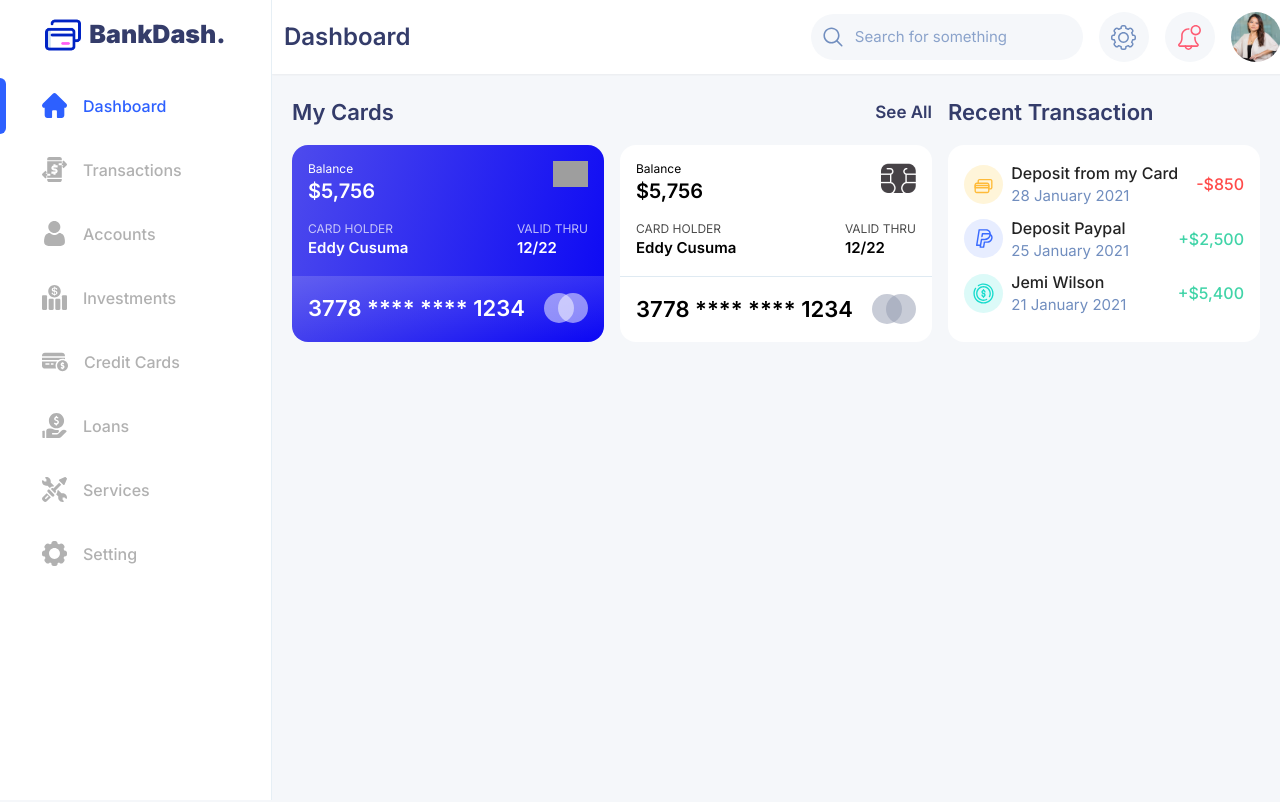
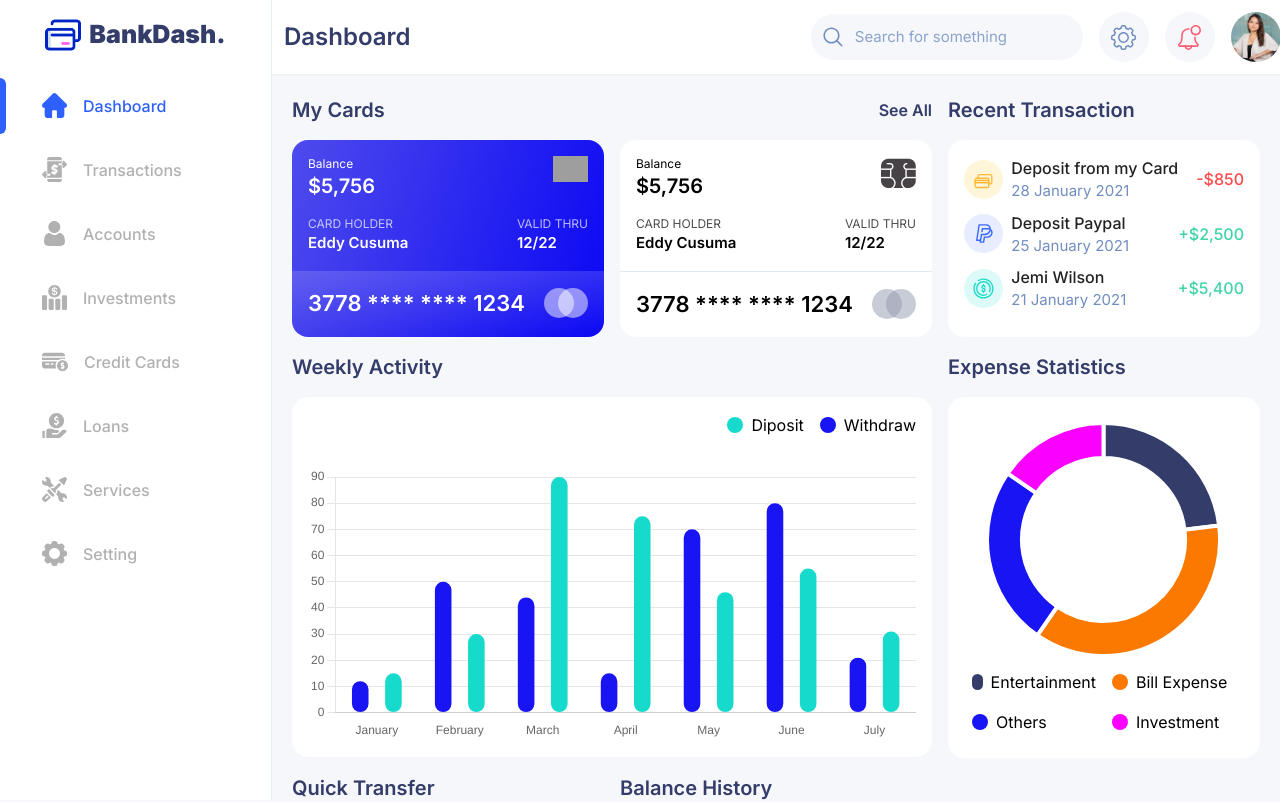
Before and after one commit to Nhud4/bank-dash, a Next.js app: page / in a window 1280 px wide. Shown: the top 802 px of the page. Built offline with nearby package versions, Linux system fonts and the light colour scheme; grey boxes are pictures that could not be loaded.

Commit message:
add chart dashboard

```diff
--- a/app/globals.css
+++ b/app/globals.css
@@ -17,11 +17,11 @@
 } */
 
 body {
-  background: rgba(245, 247, 250, 1)
+  background: rgba(245, 247, 250, 1);
 }
 input {
   font-size: 15px;
-  color: #8BA3CB;
+  color: #8ba3cb;
   border-radius: none;
   border: none;
   outline: none;
@@ -29,5 +29,5 @@ input {
 }
 input::placeholder {
   font-size: 15px;
-  color: #8BA3CB;
+  color: #8ba3cb;
 }
--- a/app/page.tsx
+++ b/app/page.tsx
@@ -3,18 +3,36 @@
 import React from 'react'
 import CreditCard from '@/components/cards/creditCard'
 import TransactionCard from '@/components/cards/transactionCard'
+import HomeBarChart from '@/components/homeChart/barChart'
+import HomePieChart from '@/components/homeChart/pieChart'
+import HomeLineChart from '@/components/homeChart/lineChart'
+import TransferCard from '@/components/cards/trsnferCard'
 
 export default function Home() {
   return (
     <div className='grid grid-cols-3 gap-4'>
-      <h1 className='text-[22px] font-semibold text-[#343C6A]'>My Cards</h1>
-      <h1 className='text-[17px] font-semibold text-[#343C6A] justify-self-end place-self-center'>
+      <h1 className='text-xl font-semibold text-[#343C6A]'>My Cards</h1>
+      <h1 className='text-base font-semibold text-[#343C6A] justify-self-end place-self-center'>
         See All
       </h1>
-      <h1 className='text-[22px] font-semibold text-[#343C6A]'>Recent Transaction</h1>
+      <h1 className='text-xl font-semibold text-[#343C6A]'>Recent Transaction</h1>
       <CreditCard type='blue' />
       <CreditCard type='white' />
       <TransactionCard />
+      <h1 className='text-xl font-semibold text-[#343C6A] col-span-2'>Weekly Activity</h1>
+      <h1 className='text-xl font-semibold text-[#343C6A]'>Expense Statistics</h1>
+      <div className='col-span-2'>
+        <HomeBarChart />
+      </div>
+      <div>
+        <HomePieChart />
+      </div>
+      <h1 className='text-xl font-semibold text-[#343C6A]'>Quick Transfer</h1>
+      <h1 className='text-xl font-semibold text-[#343C6A] col-span-2'>Balance History</h1>
+      <TransferCard />
+      <div className='col-span-2'>
+        <HomeLineChart />
+      </div>
     </div>
   )
 }
--- a/app/setting/tabs.css
+++ b/app/setting/tabs.css
@@ -1,9 +1,9 @@
 .react-tabs__tab-list {
-    @apply flex justify-start items-center mb-4 border-b border-[#F4F5F7]
+  @apply flex justify-start items-center mb-4 border-b border-[#F4F5F7];
 }
 .react-tabs__tab {
-    @apply pb-2 px-4 border-b-2 border-white text-sm text-[#718EBF] cursor-pointer
+  @apply pb-2 px-4 border-b-2 border-white text-sm text-[#718EBF] cursor-pointer;
 }
 .react-tabs__tab--selected {
-    @apply border-b-2 border-[#1814F3] text-sm text-[#1814F3] cursor-pointer
+  @apply border-b-2 border-[#1814F3] text-sm text-[#1814F3] cursor-pointer;
 }
--- /dev/null
+++ b/components/cards/trsnferCard/index.tsx
@@ -0,0 +1,11 @@
+'use client'
+
+import React from 'react'
+
+export default function TransferCard() {
+  return (
+    <div className='bg-white p-4 rounded-2xl'>
+      <h1>Transfer card</h1>
+    </div>
+  )
+}
--- /dev/null
+++ b/components/homeChart/barChart/index.tsx
@@ -0,0 +1,22 @@
+'use client'
+
+import React from 'react'
+import BarChart from '@/elements/chart/barChart'
+
+export default function HomeBarChart() {
+  return (
+    <div className='bg-white p-4 rounded-2xl'>
+      <div className='flex justify-end items-center space-x-4'>
+        <div className='flex items-center space-x-2'>
+          <div className='bg-[#16DBCC] w-4 h-4 rounded-full' />
+          <h1>Diposit</h1>
+        </div>
+        <div className='flex items-center space-x-2'>
+          <div className='bg-[#1814F3] w-4 h-4 rounded-full' />
+          <h1>Withdraw</h1>
+        </div>
+      </div>
+      <BarChart />
+    </div>
+  )
+}
--- /dev/null
+++ b/components/homeChart/lineChart/index.tsx
@@ -0,0 +1,12 @@
+'use client'
+
+import React from 'react'
+import BaseLineChart from '@/elements/chart/lineChart'
+
+export default function HomeLineChart() {
+  return (
+    <div className='bg-white p-4 rounded-2xl'>
+      <BaseLineChart />
+    </div>
+  )
+}
--- /dev/null
+++ b/components/homeChart/pieChart/index.tsx
@@ -0,0 +1,30 @@
+'use client'
+
+import React from 'react'
+import BasePieChart from '@/elements/chart/pieChart'
+
+export default function HomePieChart() {
+  const dataLabels = [
+    { labels: 'Entertainment', color: '#343C6A' },
+    { labels: 'Bill Expense', color: '#FC7900' },
+    { labels: 'Others', color: '#1814F3' },
+    { labels: 'Investment', color: '#FA00FF' }
+  ]
+  return (
+    <div className='bg-white p-6 rounded-2xl'>
+      <div className='flex justify-center'>
+        <div className='w-[90%]'>
+          <BasePieChart />
+        </div>
+      </div>
+      <div className='grid grid-cols-2 gap-4 mt-3'>
+        {dataLabels.map((item, key) => (
+          <div key={key} className='flex items-center space-x-2'>
+            <div style={{ backgroundColor: item.color }} className='w-4 h-4 rounded-full' />
+            <h1>{item.labels}</h1>
+          </div>
+        ))}
+      </div>
+    </div>
+  )
+}
--- /dev/null
+++ b/elements/chart/barChart/index.tsx
@@ -0,0 +1,73 @@
+'use client'
+
+import React from 'react'
+import {
+  Chart as ChartJS,
+  CategoryScale,
+  LinearScale,
+  BarElement,
+  Title,
+  Tooltip,
+  ChartOptions
+} from 'chart.js'
+import { Bar } from 'react-chartjs-2'
+
+ChartJS.register(CategoryScale, LinearScale, BarElement, Title, Tooltip)
+
+export const options = {
+  responsive: true,
+  onHover: (event, element) => {
+    const canvas: any = event.native?.target
+    canvas.style.cursor = element[0] ? 'pointer' : 'default'
+  },
+  plugins: {
+    legend: {
+      display: false
+    }
+  },
+  layout: {
+    padding: {
+      top: 40
+    }
+  },
+  scales: {
+    y: {
+      grid: {
+        borderDash: [15]
+      }
+    },
+    x: {
+      grid: {
+        display: false
+      }
+    }
+  }
+} as ChartOptions<'bar'>
+
+const labels = ['January', 'February', 'March', 'April', 'May', 'June', 'July']
+
+export const data = {
+  labels,
+  datasets: [
+    {
+      barPercentage: 0.5,
+      label: 'Diposit',
+      data: [12, 50, 44, 15, 70, 80, 21],
+      backgroundColor: 'rgba(24, 20, 243, 1)',
+      borderRadius: 10,
+      borderSkipped: false
+    },
+    {
+      barPercentage: 0.5,
+      label: 'Withdraw',
+      data: [15, 30, 90, 75, 46, 55, 31],
+      backgroundColor: 'rgba(22, 219, 204, 1)',
+      borderRadius: 10,
+      borderSkipped: false
+    }
+  ]
+}
+
+export default function BarChart() {
+  return <Bar options={options} data={data} />
+}
--- /dev/null
+++ b/elements/chart/lineChart/index.tsx
@@ -0,0 +1,65 @@
+import React from 'react'
+import {
+  Chart as ChartJS,
+  CategoryScale,
+  LinearScale,
+  PointElement,
+  LineElement,
+  Title,
+  Tooltip,
+  Filler,
+  Legend,
+  ScriptableContext,
+  ChartOptions
+} from 'chart.js'
+import { Line } from 'react-chartjs-2'
+
+ChartJS.register(
+  CategoryScale,
+  LinearScale,
+  PointElement,
+  LineElement,
+  Title,
+  Tooltip,
+  Filler,
+  Legend
+)
+
+export const options = {
+  responsive: true,
+  onHover: (event, element) => {
+    const canvas: any = event.native?.target
+    canvas.style.cursor = element[0] ? 'pointer' : 'default'
+  },
+  plugins: {
+    legend: {
+      display: false
+    }
+  }
+} as ChartOptions<'line'>
+
+const labels = ['January', 'February', 'March', 'April', 'May', 'June', 'July']
+
+export const data = {
+  labels,
+  datasets: [
+    {
+      fill: true,
+      label: 'Balance',
+      data: [65, 59, 50, 81, 56, 55, 40],
+      borderColor: 'rgba(24, 20, 243, 1)',
+      backgroundColor: (context: ScriptableContext<'line'>) => {
+        const ctx = context.chart.ctx
+        const gradient = ctx.createLinearGradient(0, 0, 0, 300)
+        gradient.addColorStop(0, 'rgba(45, 96, 255, 0.25)')
+        gradient.addColorStop(1, 'rgba(45, 96, 255, 0.00)')
+        return gradient
+      },
+      tension: 0.5
+    }
+  ]
+}
+
+export default function BaseLineChart() {
+  return <Line options={options} data={data} />
+}
--- /dev/null
+++ b/elements/chart/pieChart/index.tsx
@@ -0,0 +1,49 @@
+'use client'
+
+import React from 'react'
+import { ArcElement, Chart as ChartJS, ChartData, ChartOptions, Legend, Tooltip } from 'chart.js'
+import { Doughnut } from 'react-chartjs-2'
+
+ChartJS.register(ArcElement, Tooltip, Legend)
+
+export const data = {
+  labels: ['Entertainment', 'Bill Expense', 'Others', 'Investment'],
+  datasets: [
+    {
+      data: [12, 19, 13, 8],
+      backgroundColor: [
+        'rgba(52, 60, 106, 1)',
+        'rgba(252, 121, 0, 1)',
+        'rgba(24, 20, 243, 1)',
+        'rgba(250, 0, 255, 1)'
+      ],
+      borderWidth: 4
+    }
+  ]
+}
+
+export const options = {
+  responsive: true,
+  onHover: (event, element) => {
+    const canvas: any = event.native?.target
+    canvas.style.cursor = element[0] ? 'pointer' : 'default'
+  },
+  plugins: {
+    legend: {
+      display: false
+    }
+  },
+  scales: {
+    x: {
+      display: false
+    },
+    y: {
+      display: false
+    }
+  },
+  cutout: '70%'
+} as ChartOptions<'doughnut'>
+
+export default function BasePieChart() {
+  return <Doughnut data={data} options={options} />
+}
--- a/package.json
+++ b/package.json
@@ -11,9 +11,11 @@
   },
   "dependencies": {
     "@vercel/speed-insights": "^1.0.2",
+    "chart.js": "^4.4.1",
     "next": "14.0.4",
     "prettier": "^3.1.1",
     "react": "^18",
+    "react-chartjs-2": "^5.2.0",
     "react-dom": "^18",
     "react-tabs": "^6.0.2",
     "sharp": "^0.33.1"
```
Also changed, not shown: elements/chart/barChart/style.module.css (added), 1 other file (tests, documents, lock files or other folders).
